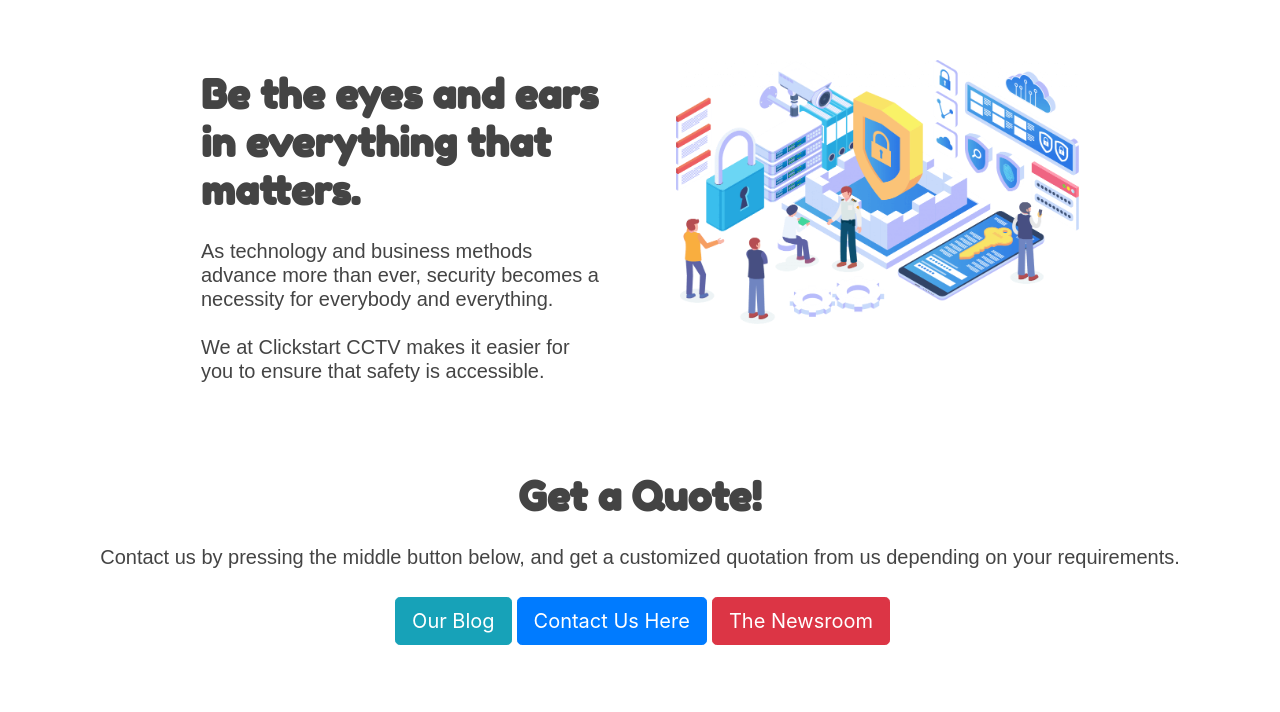
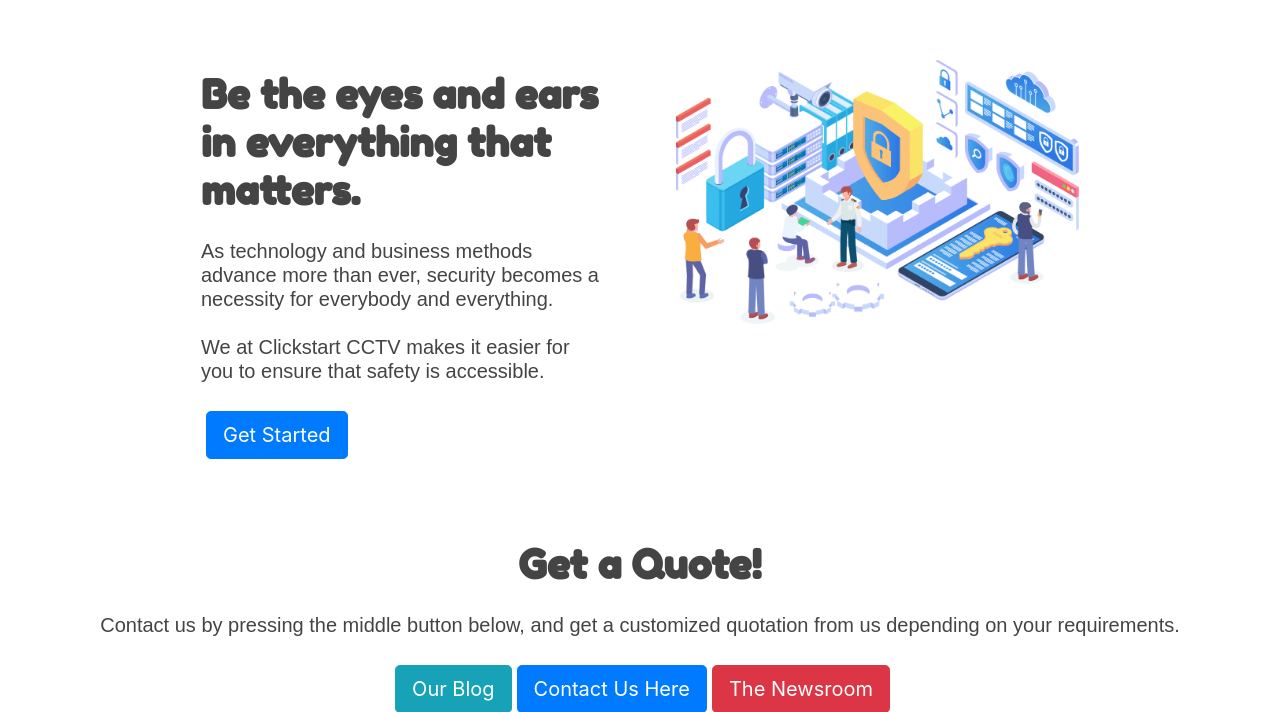
Before and after one commit to MarkAnthonyBCruz/clickstart, a Django app: template blog/templates/blog/landing.html in a window 1280 px wide. Shown: the part 81-793 px from the top of the page. Run offline with Django 3.2, Linux system fonts and the light colour scheme; the template is opened without the code that fills it, so the values that code supplies are empty; some libraries are stand-ins or nearby versions; some web fonts are replaced.

Commit message:
Added "Get Started" Button

```diff
--- a/blog/templates/blog/about.html
+++ b/blog/templates/blog/about.html
@@ -14,7 +14,6 @@
             We specialize in the supply, design, maintenance, and installation of video surveillance systems with the best interest of the customers’ individual needs in mind.
             Equipped with in-depth understanding of the latest technology, we are committed in helping our customers in finding the most comprehensive solutions.
         </p>
-
     </div>
     <div class="container-fluid" id="img-container" style="margin-bottom: 60px;">
         <h3 id="about3">Our Mission and Vision</h3>
--- a/blog/templates/blog/landing.html
+++ b/blog/templates/blog/landing.html
@@ -13,6 +13,7 @@
                             security becomes a
                             necessity for everybody and everything.<br><br>
                             We at Clickstart CCTV makes it easier for you to ensure that safety is accessible.</h5>
+                        <a id="but" class="btn btn-primary btn-lg" href="{% url 'blog:blog-contact' %}" style="color:white;">Get Started</a>
                     </div>
                 </div>
             </div>
```
